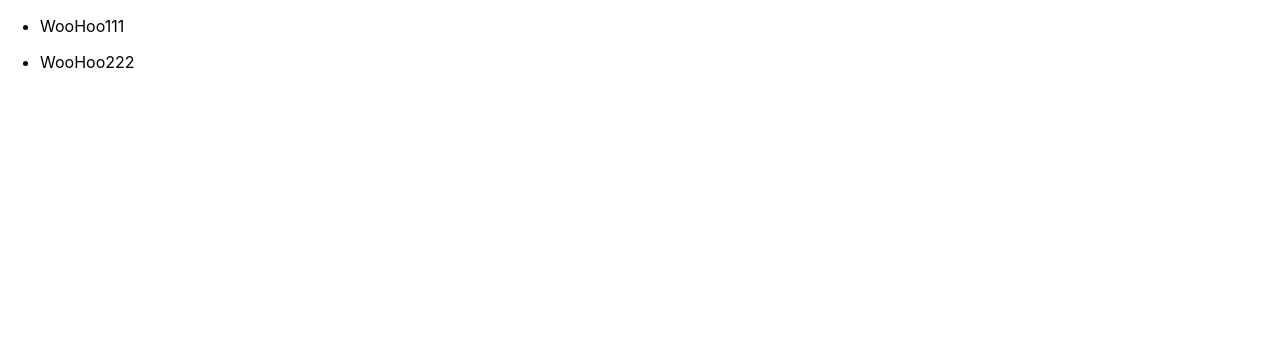
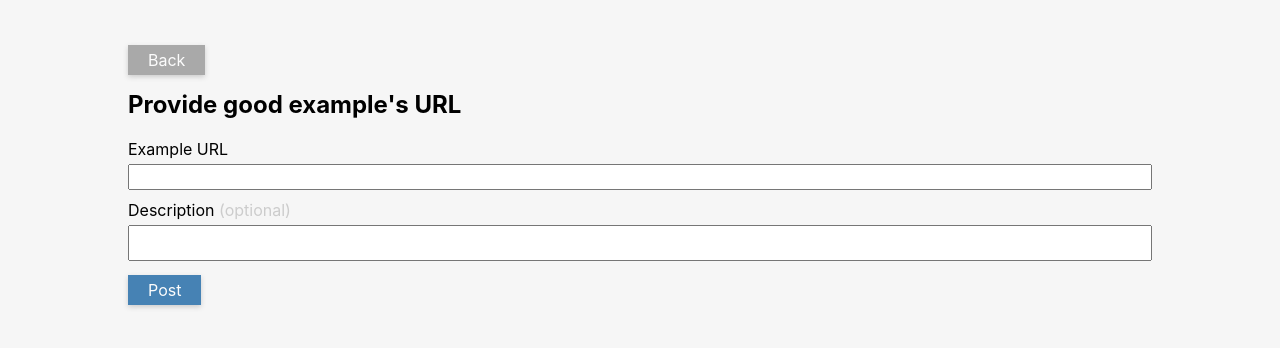
Before and after one commit to terut/playground, a React (Create React App) app in the folder shakyow/: page /posts/new in a window 1280 px wide. Shown: the top 348 px of the page. Built offline with nearby package versions, Linux system fonts and the light colour scheme.

Commit message:
Add form

```diff
--- a/shakyow/package.json
+++ b/shakyow/package.json
@@ -7,8 +7,10 @@
     "@types/node": "12.7.2",
     "@types/react": "16.9.2",
     "@types/react-dom": "16.8.5",
+    "@types/react-router-dom": "^4.3.5",
     "react": "^16.9.0",
     "react-dom": "^16.9.0",
+    "react-router-dom": "^5.0.1",
     "react-scripts": "3.1.1",
     "typescript": "3.5.3"
   },
@@ -32,5 +34,6 @@
       "last 1 firefox version",
       "last 1 safari version"
     ]
-  }
+  },
+  "devDependencies": {}
 }
--- a/shakyow/src/index.css
+++ b/shakyow/src/index.css
@@ -1,3 +1,5 @@
+@import-normalize;
+
 body {
   margin: 0;
   font-family: -apple-system, BlinkMacSystemFont, 'Segoe UI', 'Roboto', 'Oxygen',
@@ -5,9 +7,20 @@ body {
     sans-serif;
   -webkit-font-smoothing: antialiased;
   -moz-osx-font-smoothing: grayscale;
+  background: #f6f6f6;
 }
 
 code {
   font-family: source-code-pro, Menlo, Monaco, Consolas, 'Courier New',
     monospace;
 }
+
+ul {
+  list-style-type: none;
+  padding: 0;
+}
+
+button, input {
+  font-family: inherit;
+  font-size: 100%;
+}
--- a/shakyow/src/index.tsx
+++ b/shakyow/src/index.tsx
@@ -1,10 +1,16 @@
 import React from 'react';
 import ReactDOM from 'react-dom';
+import { BrowserRouter } from 'react-router-dom';
 import './index.css';
 import App from './views/App';
 import * as serviceWorker from './serviceWorker';
 
-ReactDOM.render(<App />, document.getElementById('root'));
+ReactDOM.render(
+  <BrowserRouter>
+    <App />
+  </BrowserRouter>,
+  document.getElementById('root')
+);
 
 // If you want your app to work offline and load faster, you can change
 // unregister() to register() below. Note this comes with some pitfalls.
--- a/shakyow/src/views/App.css
+++ b/shakyow/src/views/App.css
@@ -1,3 +1,32 @@
+header {
+  padding: 20px;
+}
+
 .content {
   width: 1024px;
+  margin: auto;
+  margin-top: 10px;
 }
+
+.button-nav {
+  background: steelblue;
+  text-decoration: none;
+  padding: 5px 20px;
+  box-shadow: 0 2px 5px #ccc;
+  color: #fcfcfc;
+}
+.button-primary {
+  background: steelblue;
+  border: 0;
+  text-decoration: none;
+  padding: 5px 20px;
+  box-shadow: 0 2px 5px #ccc;
+  color: #fcfcfc;
+}
+.button-cancel {
+  background: darkgray;
+  text-decoration: none;
+  padding: 5px 20px;
+  box-shadow: 0 2px 5px #ccc;
+  color: #fcfcfc;
+}
--- a/shakyow/src/views/App.tsx
+++ b/shakyow/src/views/App.tsx
@@ -1,14 +1,21 @@
 import React from 'react';
+import { Switch, Route, Redirect} from 'react-router-dom';
 import './App.css';
-import { Item } from './components/Item';
+import { Home } from './components/Home';
+import { Form } from './components/Form';
 
 const App: React.FC = () => {
   return (
-    <div className="App">
-      <ul>
-        <Item msg="WooHoo111"></Item>
-        <Item msg="WooHoo222"></Item>
-      </ul>
+    <div className="container">
+      <header>
+      </header>
+      <div className="content">
+        <Switch>
+          <Route path="/posts/new" component={Form} />
+          <Route path="/" component={Home} />
+          <Redirect to="/" />
+        </Switch>
+      </div>
     </div>
   );
 }
--- /dev/null
+++ b/shakyow/src/views/components/Form.css
@@ -0,0 +1,27 @@
+.form label {
+  display: block;
+}
+.form-text {
+  margin: 10px 0;
+}
+.form-text label {
+  margin-bottom: 5px;
+}
+.form-text input {
+  box-sizing: border-box;
+  width: 100%;
+}
+.form-textarea {
+  margin: 10px 0;
+}
+.form-textarea label {
+  margin-bottom: 5px;
+}
+.form-textarea textarea {
+  box-sizing: border-box;
+  width: 100%;
+  resize: none;
+}
+.form-note {
+  color: #ccc;
+}
--- /dev/null
+++ b/shakyow/src/views/components/Form.tsx
@@ -0,0 +1,32 @@
+import React from 'react';
+import { RouteComponentProps, withRouter, Link } from 'react-router-dom';
+import './Form.css';
+
+type Props = {} & RouteComponentProps;
+
+const form: React.FC<Props> = (props: Props) => {
+  const { history } = props;
+  return (
+    <>
+      <Link className="button-cancel" to="/">Back</Link>
+      <div className="form">
+        <h2 className="form-title">Provide good example's URL</h2>
+        <form action="">
+          <div className="form-text">
+            <label htmlFor="url">Example URL</label>
+            <input type="text" name="url" required />
+          </div>
+          <div className="form-textarea">
+            <label htmlFor="description">Description <span className="form-note">(optional)</span></label>
+            <textarea></textarea>
+          </div>
+          <div className="form-button">
+            <input className="button-primary" type="submit" value="Post" />
+          </div>
+        </form>
+      </div>
+    </>
+  )
+}
+
+export const Form = withRouter(form);
--- /dev/null
+++ b/shakyow/src/views/components/Home.tsx
@@ -0,0 +1,15 @@
+import React from 'react';
+import './Home.css';
+import { Item } from './Item';
+
+export const Home: React.FC = (props) => {
+  return (
+    <>
+      <a className="button-nav" href="/posts/new">Post</a>
+      <ul>
+        <Item msg="WooHoo111"></Item>
+        <Item msg="WooHoo222"></Item>
+      </ul>
+    </>
+  );
+}
--- /dev/null
+++ b/shakyow/src/views/components/Item.css
@@ -0,0 +1,17 @@
+.card {
+  width: 400px;
+  box-shadow: 0 2px 5px #ccc;
+  background: #fcfcfc;
+  margin-top: 20px;
+  padding: 20px;
+  display: flex;
+}
+
+.card-img {
+  width: 100px;
+  height: 100px;
+}
+.card-content {
+  flex-grow: 1;
+  margin-left: 20px;
+}
--- a/shakyow/src/views/components/Item.tsx
+++ b/shakyow/src/views/components/Item.tsx
@@ -1,4 +1,5 @@
 import React from 'react';
+import './Item.css';
 
 interface Props {
   msg: string,
@@ -6,8 +7,13 @@ interface Props {
 
 export const Item: React.FC<Props> = (props: Props) => {
   return (
-    <li>
-      <p>{props.msg}</p>
+    <li className="card">
+      <img className="card-img" src="https://dummyimage.com/100x100/ccc/fff.jpg"></img>
+      <div className="card-content">
+        <a href="http://www.example.com">terut/example</a>
+        <p>{props.msg}</p>
+        <p>Wooooo<br/>HOOOOOO<br/>WOOOOO</p>
+      </div>
     </li>
   )
 }
```
Also changed, not shown: shakyow/src/views/components/Home.css (added), 1 other file (tests, documents, lock files or other folders).
